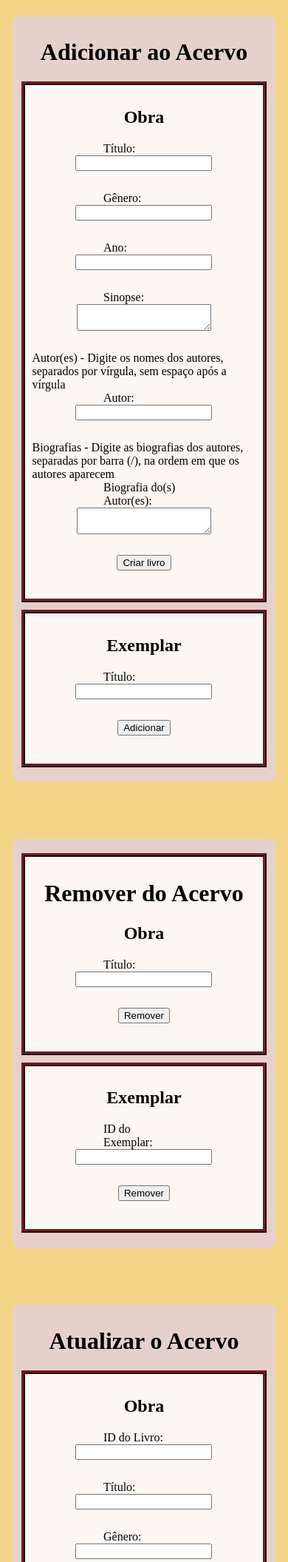
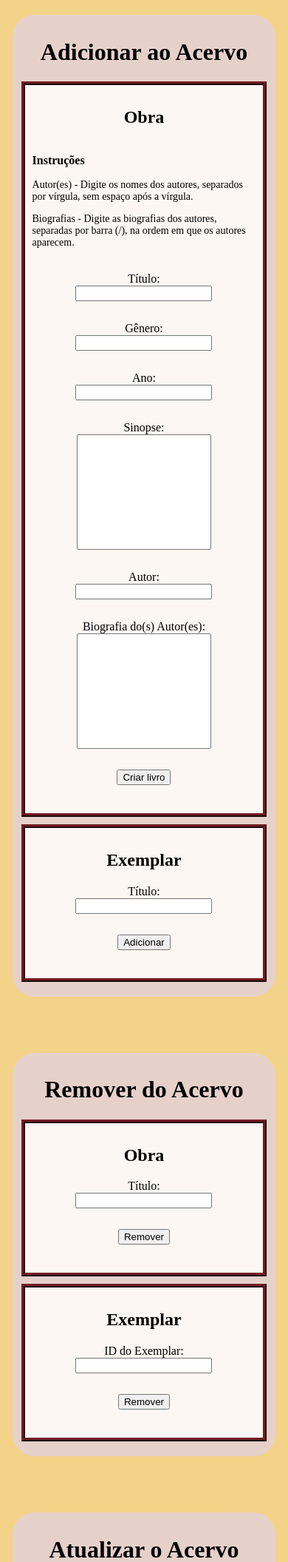
Before and after one commit to juliapongf/ProjetoWebDev, a Django app: page /biblioteca/gerenciar/ in a window 390 px wide. Shown: the part 130-2241 px from the top of the page at 74% size. Run offline with Django 5.2, Linux system fonts and the light colour scheme; some libraries are stand-ins or nearby versions.

Commit message:
Arrumando css e responsividade

```diff
--- a/ProjetoWebDev/Biblioteca/static/Biblioteca/paginas.css
+++ b/ProjetoWebDev/Biblioteca/static/Biblioteca/paginas.css
@@ -1,66 +1,68 @@
 body{
     background-color: #f2d388;
 }
-@media (min-width: 800px) {
+
 #cabecalho{
     text-align: center;
     border: 3px ridge rgb(55, 55, 55);
+    background-color: #d194a1;
+}
+
+@media (min-width: 800px) {
+#cabecalho{
     font-size: 40px;
-    background-color: #d194a1;
+
     }
 }
 
 @media (max-width: 799px) {
 #cabecalho{
-    text-align: center;
-    border: 3px ridge rgb(55, 55, 55);
     font-size: 5vw;
-    background-color: #d194a1;
     }
+}
+
+.caixa{
+    border-radius: 30px;
+    background-color: #e6d1ca;
+    margin: 20px auto;
+    padding: 10px;
 }
 
 @media (min-width: 800px) {
 .caixa{
-    border-radius: 30px;
-    background-color: #e6d1ca;
     width: 750px;
-    margin: 20px auto;
-    padding: 10px;
     }
 }
 @media (max-width: 799px) {
 .caixa{
-    border-radius: 10px;
-    text-align: center;
-    background-color: #e6d1ca;
     width: 90%;
-    margin: 20px auto;
-    padding: 10px;
     }
 }
 
-@media (min-width: 800px) {
 .caixinha{
     margin: 10px auto;
     padding: 10px;
     background-color: #fcf7f3;
     border: 5px ridge #721c24;
+    text-align: left;
+
+    display: flex;
+    flex-direction: column; /* Garante que os elementos fiquem em coluna */
+    align-items: center; /* Alinha os itens no centro horizontalmente */
+    justify-content: center; /* Garante o alinhamento central verticalmente */
+    }
+
+@media (min-width: 800px) {
+.caixinha{
     width: 80%;
-    text-align: left;
     }
 }
 @media (max-width: 799px) {
 .caixinha{
-    margin: 10px auto;
-    padding: 10px;
-    background-color: #fcf7f3;
-    border: 5px ridge #721c24;
     width: 90%;
-    text-align: left;
     }
 }
 
-@media (min-width: 800px) {
 .caixinha2{
     margin: 10px auto;
     padding: 10px;
@@ -68,21 +70,33 @@ body{
     border: 5px ridge #721c24;
     width: 80%;
     text-align: left;
+}
+
+@media (min-width: 800px) {
+.caixinha2{
+    width: 80%;
     }
 }
 @media (max-width: 799px) {
 .caixinha2{
-    margin: 10px auto;
-    padding: 10px;
-    background-color: #ffffff;
-    border: 5px ridge #721c24;
     width: 90%;
-    text-align: left;
     }
 }
 
 h1, h2{
     text-align: center;
+}
+
+#instrucoes h3{
+    font-size: 16px;
+}
+
+#instrucoes p{
+    font-size: 14px;
+}
+
+#submit{
+    justify-content: center;
 }
 
         /*css relacionado a reservas*/
@@ -109,11 +123,37 @@ h1, h2{
     }
 }
 
-.form-field label {
+@media (min-width: 800px) {
+.form-field label{
     width: 100px; /* Example fixed width for labels */
     text-align: left; /* Aligns label text to the right */
     margin-right: 10px;
+    }
 }
+@media (max-width: 799px) {
+.form-field label{
+    width: 95%; /* Example fixed width for labels */
+    text-align: center; /* Aligns label text to the right */
+    margin-right: 0px;
+    }
+}
+
+.form-field textarea {
+    height: 150px; /* Altura fixa */
+    resize: none;  /* Desabilita o redimensionamento do textarea */
+}
+
+@media (min-width: 450px) {
+.form-field textarea{
+    width: 300px;
+    }
+}
+@media (max-width: 449px) {
+.form-field label{
+    width: 100%;
+    }
+}
+
 
 /*css relacionado as mensagens que aparecem depois de tentar fazer uma reserva*/
 .msg-box {
--- a/ProjetoWebDev/Biblioteca/templates/Biblioteca/gerenciamento.html
+++ b/ProjetoWebDev/Biblioteca/templates/Biblioteca/gerenciamento.html
@@ -43,6 +43,13 @@
         <div class="caixinha">
             <h2>Obra</h2>
 
+            <div id="instrucoes">
+            <h3>Instruções</h3>
+            <p>Autor(es) - Digite os nomes dos autores, separados por vírgula, sem espaço após a vírgula.</p>
+            <p>Biografias - Digite as biografias dos autores, separadas por barra (/), na ordem em que os autores aparecem.</p>
+            <br>
+            </div>
+
                 <form
                     method="POST"
                     hx-post="{% url 'criar_livro' %}"
@@ -70,13 +77,13 @@
                         <label for="sinopse">Sinopse:</label>
                         <textarea maxlength="1024" name="sinopse"> </textarea><br>
                     </div>
-                    Autor(es) - Digite os nomes dos autores, separados por vírgula, sem espaço após a vírgula <br>
+
                     <div class="form-field" >
 
                         <label for="autor">Autor:</label>
                         <input type="text" name="autor"><br>
                     </div>
-                    Biografias - Digite as biografias dos autores, separadas por barra (/), na ordem em que os autores aparecem <br>
+
                     <div class="form-field" >
 
                         <label for="biografia">Biografia do(s) Autor(es):</label>
@@ -126,9 +133,10 @@
     <br>
 
     <div class="caixa">
+        <h1>Remover do Acervo</h1>
         <div class="caixinha">
-            <h1>Remover do Acervo</h1>
                 <h2>Obra</h2>
+
 
                     <form
                         method="POST"
@@ -186,6 +194,15 @@
         <div class="caixinha">
             <h2>Obra</h2>
 
+            <div id="instrucoes">
+                <h3>Instruções</h3>
+                <p>Autor(es) - Digite os nomes dos autores, separados por vírgula, sem espaço após a vírgula. </p>
+                <p>Biografias - Digite as biografias dos autores, separadas por barra (/),
+                na ordem em que os autores aparecem (se quiser atualizar a(s) biografia(s) do(s) auor(es),
+                é necessário colocar seu(s) nome(s) no campo de autor acima) </p>
+                <br>
+            </div>
+
                 <form
                     hx-put="{% url 'atualizar_livro' %}"
                     hx-target="#div_atualizacao"
@@ -217,24 +234,20 @@
                         <label for="sinopse">Sinopse:</label>
                         <textarea maxlength="1024" name="sinopse"> </textarea><br>
                     </div>
-                    Autor(es) - Digite os nomes dos autores, separados por vírgula, sem espaço após a vírgula <br>
                     <div class="form-field" >
 
                         <label for="autor">Autor:</label>
                         <input type="text" name="autor"><br>
                     </div>
-                    Biografias - Digite as biografias dos autores, separadas por barra (/),
-                    na ordem em que os autores aparecem (se quiser atualizar a(s) biografia(s) do(s) auor(es),
-                    é necessário colocar seu(s) nome(s) no campo de autor acima)<br>
                     <div class="form-field" >
 
                         <label for="biografia">Biografia do(s) Autor(es):</label>
                         <textarea maxlength="1024" name="biografia"> </textarea><br>
                     </div>
 
-                    <div class="form-field">
+                    <div class="form-field" id="submit">
                     <input type="submit" value="Atualizar"><br>
-                </div>
+                    </div>
                 </form>
 
             <div id="div_atualizacao"></div>
```
